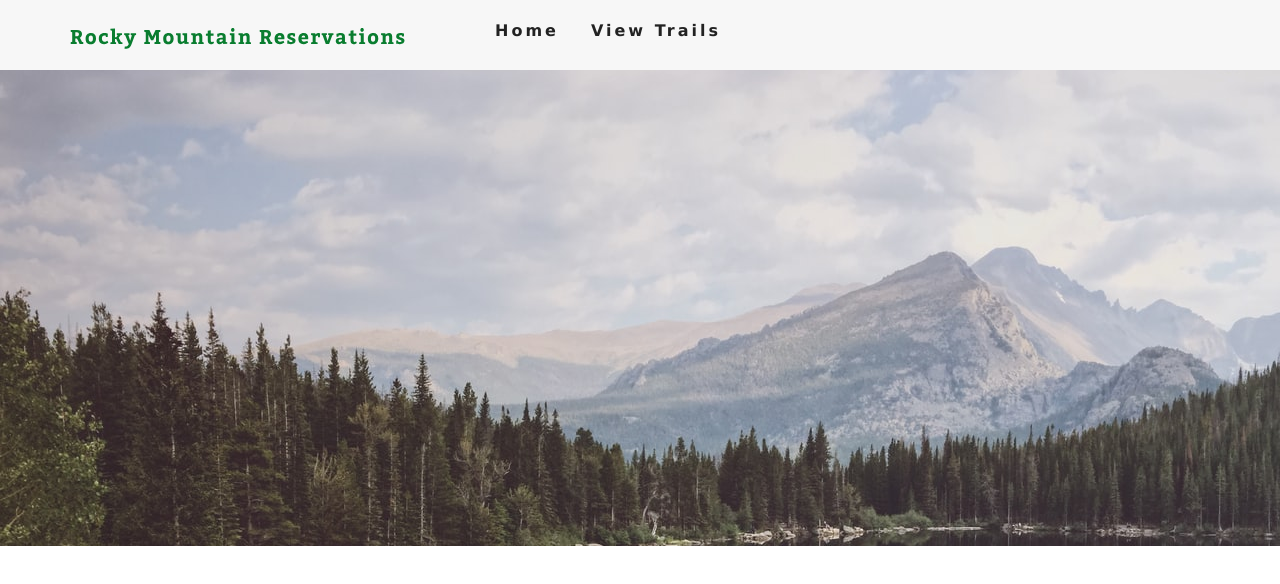
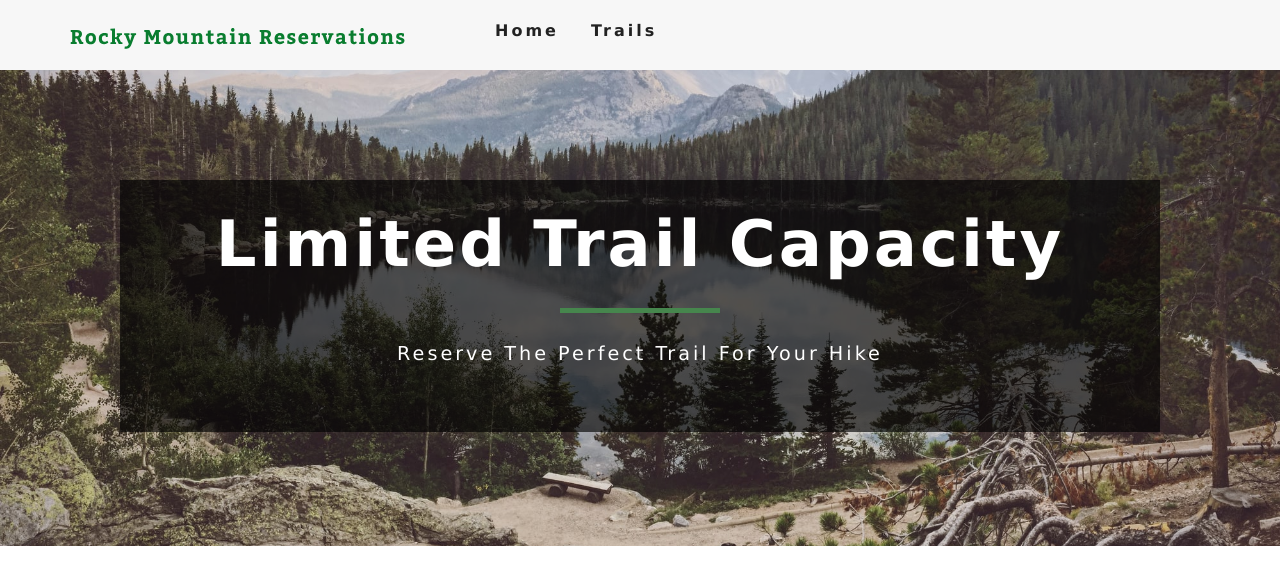
Before and after one commit to MattLong34/rocky-mountain-reservations, a React (Create React App) app: page /trails in a window 1280 px wide. Shown: the top 584 px of the page. Built offline with nearby package versions, Linux system fonts and the light colour scheme.

Commit message:
add banner component

```diff
--- a/src/App.css
+++ b/src/App.css
@@ -5,7 +5,7 @@
 }
 :root {
   /* --primaryColor: #af9a7d; */
-  --primaryColor: #4D9354;
+  --primaryColor: #46864D;
   --mainWhite: #fff;
   --offWhite: #f7f7f7;
   --mainBlack: #222;
@@ -60,15 +60,18 @@ h6 {
   letter-spacing: var(--mainSpacing);
   color: var(--mainBlack);
   background: var(--primaryColor);
+  /* background: var(--mainWhite); */
   padding: 0.4rem 0.9rem;
   border: 3px solid var(--primaryColor);
+  /* border: 3px solid var(--mainWhite); */
   transition: var(--mainTransition);
   text-transform: uppercase;
   cursor: pointer;
 }
 .btn-primary:hover {
   background: transparent;
-  color: var(--primaryColor);
+  /* color: var(--primaryColor); */
+  color: var(--mainWhite);
 }
 .loading {
   text-transform: capitalize;
@@ -158,7 +161,7 @@ h6 {
 /* end of navbar */
 /* Hero */
 .defaultHero,
-.trailssHero {
+.trailsHero {
   min-height: calc(100vh - 66px);
   background: url("./images/RMNP-hero.jpeg") center/cover no-repeat;
   display: flex;
@@ -173,7 +176,7 @@ h6 {
 /* Banner */
 .banner {
   display: inline-block;
-  background: rgba(0, 0, 0, 0.5);
+  background: rgba(0, 0, 0, 0.65);
   color: var(--mainWhite);
   padding: 2rem 1rem;
   text-align: center;
--- /dev/null
+++ b/src/components/Banner.js
@@ -0,0 +1,14 @@
+import React from 'react'
+
+export default function Banner({children, title, subtitle}) {
+    return (
+        <div className="banner">
+            <h1>{title}</h1>
+            <div>
+
+            </div>
+            <p>{subtitle}</p>
+            {children}
+        </div>
+    )
+}
--- a/src/components/Navbar.js
+++ b/src/components/Navbar.js
@@ -1,5 +1,4 @@
 import React, { Component } from 'react'
-// import logo from '../images/logo.svg'
 import logo from '../images/RMR.svg'
 import { FaAlignRight } from "react-icons/fa"
 import {Link} from 'react-router-dom'
@@ -17,7 +16,7 @@ export default class Navbar extends Component {
                 <div className="nav-center">
                     <div className="nav-header">
                         <Link to="/">
-                            <img src={logo} alt="Beach Resort" />
+                            <img src={logo} alt="Rocky Mountain Reservations" />
                         </Link>
                         <button
                             type="button"
@@ -32,7 +31,7 @@ export default class Navbar extends Component {
                             <Link to="/">Home</Link>
                         </li>
                         <li>
-                            <Link to="/trails">View Trails</Link>
+                            <Link to="/trails">Trails</Link>
                         </li>
                     </ul>
                 </div>
--- a/src/pages/Error.js
+++ b/src/pages/Error.js
@@ -1,6 +1,14 @@
 import React from 'react'
 import Hero from '../components/Hero'
+import Banner from '../components/Banner'
+import {Link} from 'react-router-dom'
 
 export default function Error() {
-    return <Hero />
+    return <Hero>
+        <Banner title="whoops!" subtitle="404 - you got off trail!">
+            <Link to='/' className="btn-primary">
+                go home
+            </Link>
+        </Banner>
+    </Hero>
 }
--- a/src/pages/Home.js
+++ b/src/pages/Home.js
@@ -1,6 +1,14 @@
 import React from 'react'
 import Hero from '../components/Hero'
+import Banner from '../components/Banner'
+import {Link} from 'react-router-dom'
 
 export default function Home() {
-    return <Hero />
+    return <Hero>
+        <Banner title="limited trail capacity" subtitle="reserve your rocky mountain national park experience today">
+            <Link to='/trails' className="btn-primary">
+                view trails
+            </Link>
+        </Banner>
+    </Hero>
 }
--- a/src/pages/Trails.js
+++ b/src/pages/Trails.js
@@ -1,6 +1,15 @@
 import React from 'react'
 import Hero from '../components/Hero'
+import Banner from '../components/Banner'
+import {Link} from 'react-router-dom'
 
 export default function Trails() {
-    return <Hero hero="trailsHero" />
+    return <Hero hero="trailsHero">
+        <Banner title="limited trail capacity" subtitle="reserve the perfect trail for your hike">
+            {/* <Link to='/' className="btn-primary">
+                go home
+            </Link> */}
+        </Banner>
+    </Hero>
+
 }
```
